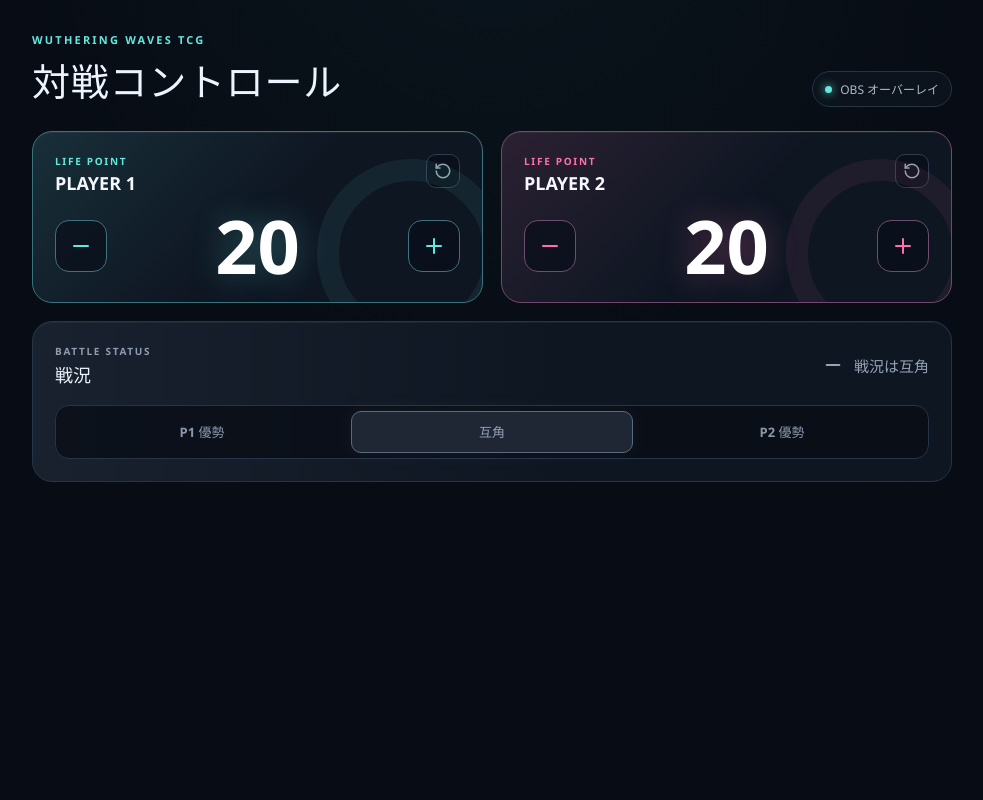
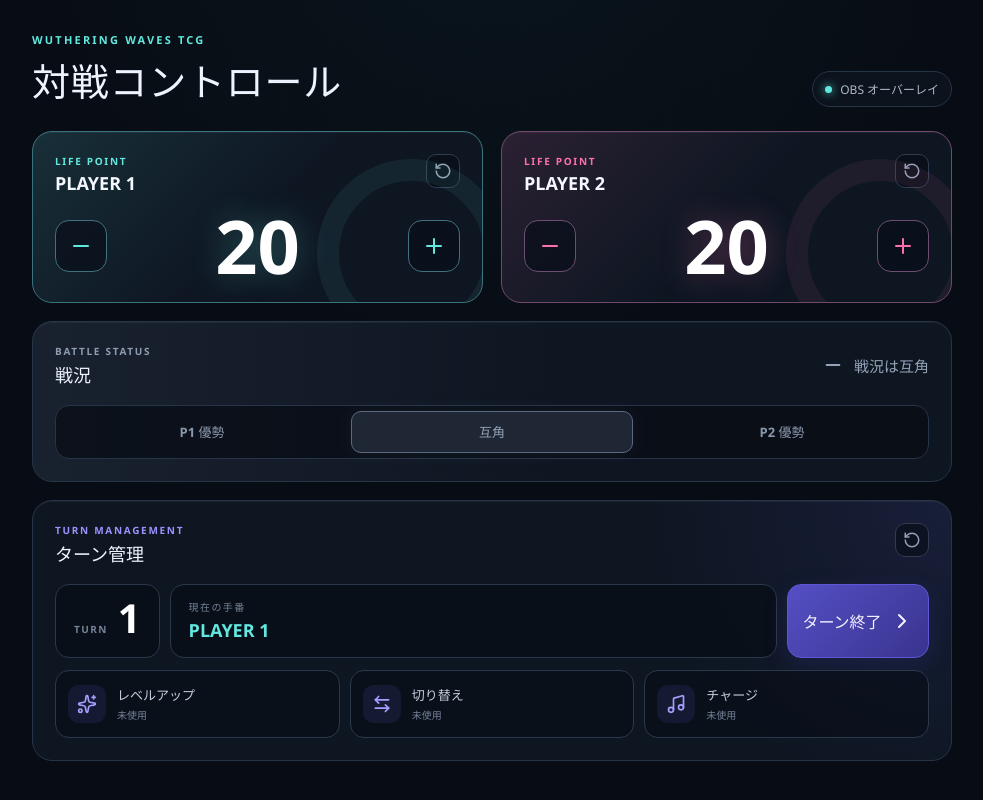
Before and after one commit to assamblackshore42-ai/wuwa-tcg-tools, a React (Vite) app in the folder apps/overlay/: page / in a window 1280 px wide. Shown: the whole page, without its empty margins (148-1131 px from the left). Built offline with nearby package versions, Linux system fonts and the light colour scheme.

Commit message:
feat(obs-overlay): ターン管理を実装

```diff
--- a/apps/overlay/src/App.tsx
+++ b/apps/overlay/src/App.tsx
@@ -2,12 +2,36 @@
 
 import { BattleStatus, type BattleStatusValue } from './components/BattleStatus';
 import { INITIAL_LIFE, LifeCounter } from './components/LifeCounter';
+import { TurnManager, type ActivePlayer, type TurnAction } from './components/TurnManager';
 import './styles.css';
 
 export function App() {
   const [playerOneLife, setPlayerOneLife] = useState(INITIAL_LIFE);
   const [playerTwoLife, setPlayerTwoLife] = useState(INITIAL_LIFE);
   const [battleStatus, setBattleStatus] = useState<BattleStatusValue>('even');
+  const [turn, setTurn] = useState(1);
+  const [activePlayer, setActivePlayer] = useState<ActivePlayer>(1);
+  const [usedActions, setUsedActions] = useState<Set<TurnAction>>(() => new Set());
+
+  const toggleTurnAction = (action: TurnAction) => {
+    setUsedActions((current) => {
+      const next = new Set(current);
+
+      if (next.has(action)) {
+        next.delete(action);
+      } else {
+        next.add(action);
+      }
+
+      return next;
+    });
+  };
+
+  const nextTurn = () => {
+    setTurn((current) => current + 1);
+    setActivePlayer((current) => (current === 1 ? 2 : 1));
+    setUsedActions(new Set());
+  };
 
   return (
     <main className="app-shell">
@@ -40,6 +64,14 @@
 
         <div className="match-grid">
           <BattleStatus value={battleStatus} onChange={setBattleStatus} />
+          <TurnManager
+            turn={turn}
+            activePlayer={activePlayer}
+            usedActions={usedActions}
+            onToggleAction={toggleTurnAction}
+            onResetActions={() => setUsedActions(new Set())}
+            onNextTurn={nextTurn}
+          />
         </div>
       </div>
     </main>
--- /dev/null
+++ b/apps/overlay/src/components/TurnManager.css
@@ -0,0 +1,197 @@
+.turn-manager {
+  padding: 22px;
+  border: 1px solid #263448;
+  border-radius: 20px;
+  background:
+    radial-gradient(circle at 100% 0, rgb(112 103 255 / 10%), transparent 32%), rgb(15 23 35 / 92%);
+  box-shadow: inset 0 1px 0 rgb(255 255 255 / 5%);
+}
+
+.turn-manager__header {
+  display: flex;
+  align-items: flex-start;
+  justify-content: space-between;
+  gap: 16px;
+}
+
+.turn-manager h2 {
+  margin: 3px 0 0;
+  font-size: 18px;
+}
+
+.turn-manager .section-kicker {
+  color: #9c93ff;
+}
+
+.turn-manager__summary {
+  display: grid;
+  grid-template-columns: auto 1fr auto;
+  align-items: stretch;
+  gap: 10px;
+  margin-top: 18px;
+}
+
+.turn-manager__number,
+.turn-manager__active {
+  display: flex;
+  min-height: 74px;
+  border: 1px solid #2b384b;
+  border-radius: 14px;
+  background: rgb(7 12 20 / 68%);
+}
+
+.turn-manager__number {
+  align-items: baseline;
+  gap: 10px;
+  padding: 13px 18px;
+}
+
+.turn-manager__number span,
+.turn-manager__active span {
+  color: #758398;
+  font-size: 10px;
+  font-weight: 800;
+  letter-spacing: 0.14em;
+}
+
+.turn-manager__number output {
+  color: #fff;
+  font-family: 'Bahnschrift', 'Segoe UI', sans-serif;
+  font-size: 40px;
+  font-variant-numeric: tabular-nums;
+  font-weight: 700;
+  line-height: 1;
+}
+
+.turn-manager__active {
+  align-items: flex-start;
+  flex-direction: column;
+  justify-content: center;
+  padding: 12px 18px;
+}
+
+.turn-manager__active strong {
+  margin-top: 4px;
+  color: #62e8df;
+  font-size: 18px;
+}
+
+.turn-manager__active--player-2 strong {
+  color: #ff6fae;
+}
+
+.turn-manager__next {
+  display: inline-flex;
+  align-items: center;
+  justify-content: center;
+  gap: 8px;
+  min-width: 142px;
+  border: 1px solid #5e56d6;
+  border-radius: 14px;
+  color: #f4f2ff;
+  background: linear-gradient(135deg, #554fc5, #39348f);
+  box-shadow: 0 8px 24px rgb(67 59 174 / 20%);
+  cursor: pointer;
+  font-weight: 700;
+  transition:
+    filter 140ms ease,
+    transform 140ms ease;
+}
+
+.turn-manager__next:hover {
+  filter: brightness(1.12);
+  transform: translateY(-1px);
+}
+
+.turn-manager__actions {
+  display: grid;
+  grid-template-columns: repeat(3, minmax(0, 1fr));
+  gap: 10px;
+  margin-top: 12px;
+}
+
+.turn-manager__actions > button {
+  display: flex;
+  align-items: center;
+  gap: 11px;
+  min-width: 0;
+  min-height: 68px;
+  padding: 10px 12px;
+  border: 1px solid #2c394c;
+  border-radius: 14px;
+  color: #c5cede;
+  background: rgb(8 14 23 / 64%);
+  cursor: pointer;
+  text-align: left;
+  transition:
+    border-color 140ms ease,
+    background 140ms ease;
+}
+
+.turn-manager__actions > button:hover {
+  border-color: #625bc5;
+  background: #151a30;
+}
+
+.turn-manager__actions > button.is-used {
+  border-color: #42b7ab;
+  color: #e9fffd;
+  background: rgb(29 103 96 / 27%);
+}
+
+.turn-manager__action-icon {
+  display: grid;
+  width: 38px;
+  height: 38px;
+  flex: 0 0 auto;
+  place-items: center;
+  border-radius: 11px;
+  color: #a69fff;
+  background: rgb(95 86 210 / 13%);
+}
+
+.is-used .turn-manager__action-icon {
+  color: #65e0d3;
+  background: rgb(74 209 196 / 14%);
+}
+
+.turn-manager__action-icon svg {
+  width: 20px;
+}
+
+.turn-manager__actions strong,
+.turn-manager__actions small {
+  display: block;
+  overflow: hidden;
+  text-overflow: ellipsis;
+  white-space: nowrap;
+}
+
+.turn-manager__actions strong {
+  font-size: 13px;
+}
+
+.turn-manager__actions small {
+  margin-top: 3px;
+  color: #758398;
+  font-size: 10px;
+}
+
+.turn-manager__actions .is-used small {
+  color: #71bdb6;
+}
+
+@media (max-width: 700px) {
+  .turn-manager__summary {
+    grid-template-columns: 1fr 1fr;
+  }
+
+  .turn-manager__next {
+    min-height: 50px;
+    grid-column: 1 / -1;
+  }
+
+  .turn-manager__actions {
+    grid-template-columns: 1fr;
+  }
+}
--- /dev/null
+++ b/apps/overlay/src/components/TurnManager.tsx
@@ -0,0 +1,103 @@
+import {
+  ArrowLeftRight,
+  Check,
+  ChevronRight,
+  Music,
+  RotateCcw,
+  Sparkles,
+  type LucideIcon,
+} from 'lucide-react';
+
+import './TurnManager.css';
+
+export type TurnAction = 'level-up' | 'switch' | 'charge';
+export type ActivePlayer = 1 | 2;
+
+type TurnManagerProps = {
+  turn: number;
+  activePlayer: ActivePlayer;
+  usedActions: ReadonlySet<TurnAction>;
+  onToggleAction: (action: TurnAction) => void;
+  onResetActions: () => void;
+  onNextTurn: () => void;
+};
+
+const TURN_ACTIONS: Array<{
+  id: TurnAction;
+  label: string;
+  description: string;
+  icon: LucideIcon;
+}> = [
+  { id: 'level-up', label: 'レベルアップ', description: 'このターンに使用済み', icon: Sparkles },
+  { id: 'switch', label: '切り替え', description: 'このターンに使用済み', icon: ArrowLeftRight },
+  { id: 'charge', label: 'チャージ', description: 'このターンに使用済み', icon: Music },
+];
+
+export function TurnManager({
+  turn,
+  activePlayer,
+  usedActions,
+  onToggleAction,
+  onResetActions,
+  onNextTurn,
+}: TurnManagerProps) {
+  return (
+    <section className="turn-manager" aria-labelledby="turn-manager-title">
+      <header className="turn-manager__header">
+        <div>
+          <p className="section-kicker">TURN MANAGEMENT</p>
+          <h2 id="turn-manager-title">ターン管理</h2>
+        </div>
+        <button
+          className="icon-button"
+          type="button"
+          onClick={onResetActions}
+          aria-label="ターン内行動をリセット"
+          title="行動をリセット"
+        >
+          <RotateCcw aria-hidden="true" size={18} />
+        </button>
+      </header>
+
+      <div className="turn-manager__summary">
+        <div className="turn-manager__number">
+          <span>TURN</span>
+          <output aria-label="現在のターン">{turn}</output>
+        </div>
+        <div className={`turn-manager__active turn-manager__active--player-${activePlayer}`}>
+          <span>現在の手番</span>
+          <strong>PLAYER {activePlayer}</strong>
+        </div>
+        <button className="turn-manager__next" type="button" onClick={onNextTurn}>
+          ターン終了
+          <ChevronRight aria-hidden="true" />
+        </button>
+      </div>
+
+      <div className="turn-manager__actions" aria-label="ターン内行動">
+        {TURN_ACTIONS.map(({ id, label, description, icon: Icon }) => {
+          const isUsed = usedActions.has(id);
+
+          return (
+            <button
+              className={isUsed ? 'is-used' : undefined}
+              type="button"
+              key={id}
+              onClick={() => onToggleAction(id)}
+              aria-pressed={isUsed}
+              aria-label={`${label}を${isUsed ? '未使用に戻す' : '使用済みにする'}`}
+            >
+              <span className="turn-manager__action-icon">
+                {isUsed ? <Check aria-hidden="true" /> : <Icon aria-hidden="true" />}
+              </span>
+              <span>
+                <strong>{label}</strong>
+                <small>{isUsed ? description : '未使用'}</small>
+              </span>
+            </button>
+          );
+        })}
+      </div>
+    </section>
+  );
+}
```
Also changed, not shown: 2 other files (tests, documents, lock files or other folders).
